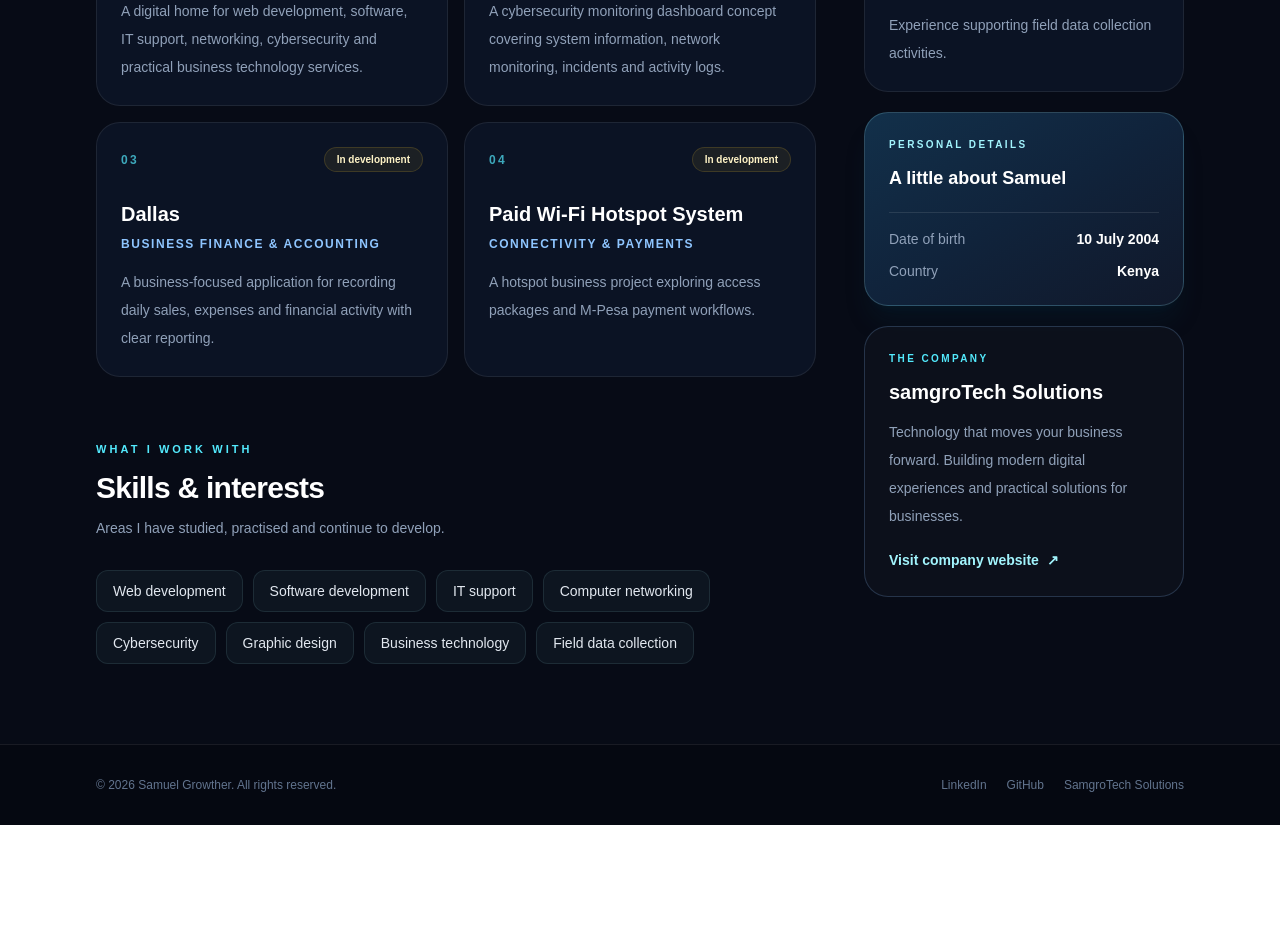
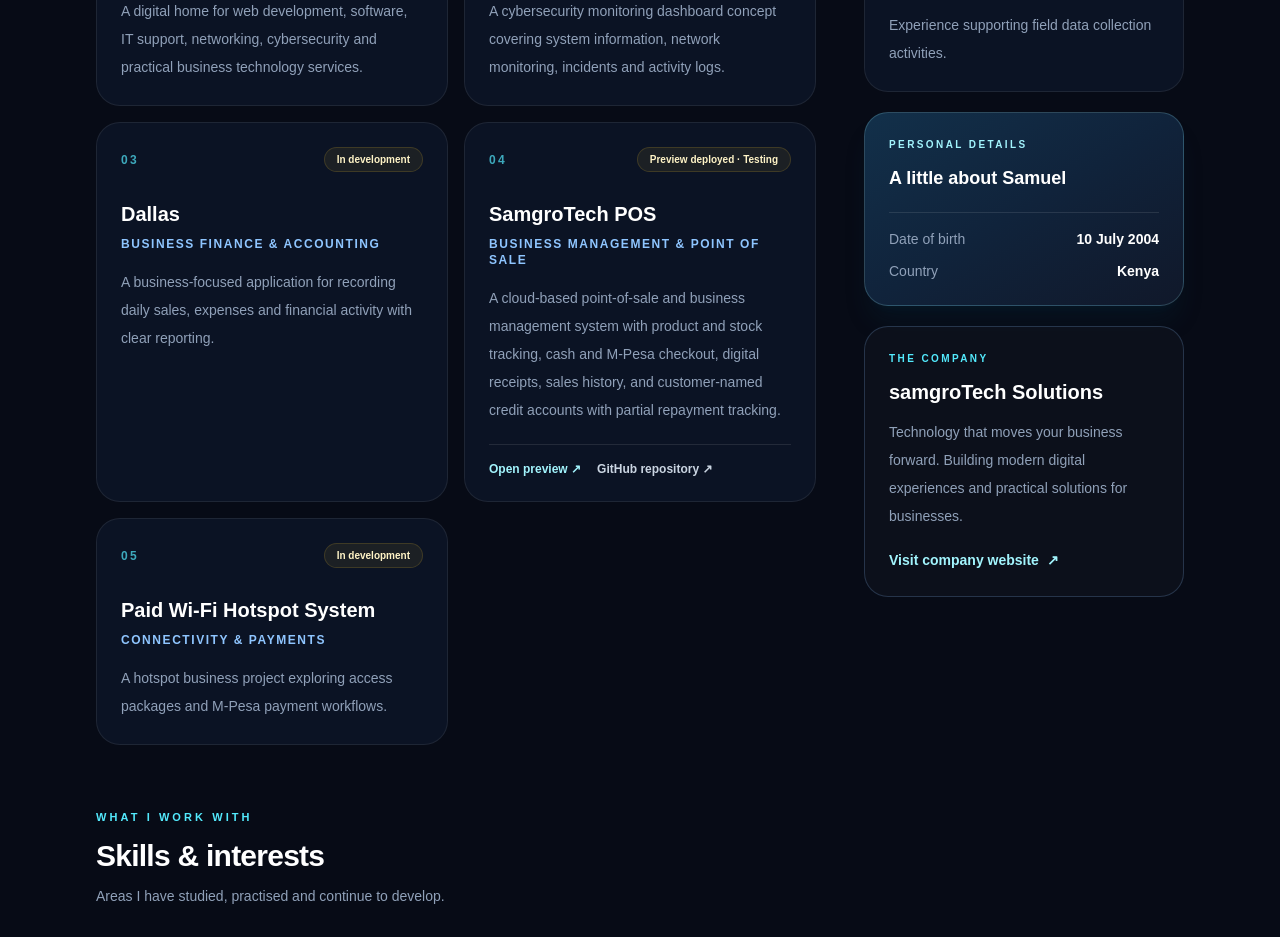
Before and after one commit to Coolrulersamgro/samgrotech-website, a Next.js app: page /samuel-growther in a window 1280 px wide. Shown: the part 1560-2497 px from the top of the page. Before the commit the page ends 2385 px from the top, so only its background shows below. Built offline with nearby package versions, Linux system fonts and the light colour scheme.

Commit message:
Add SamgroTech POS to Samuel Growther profile projects

```diff
--- a/src/app/samuel-growther/page.tsx
+++ b/src/app/samuel-growther/page.tsx
@@ -107,6 +107,17 @@ const projects = [
   },
   {
     number: "04",
+    name: "SamgroTech POS",
+    type: "Business management & point of sale",
+    description:
+      "A cloud-based point-of-sale and business management system with product and stock tracking, cash and M-Pesa checkout, digital receipts, sales history, and customer-named credit accounts with partial repayment tracking.",
+    status: "Preview deployed · Testing",
+    live: false,
+    url: "https://samgrotech-pos-git-feature-supabase-b48cf3-growthersamuel-7753.vercel.app",
+    github: "https://github.com/Coolrulersamgro/samgrotech-pos",
+  },
+  {
+    number: "05",
     name: "Paid Wi-Fi Hotspot System",
     type: "Connectivity & payments",
     description:
@@ -274,6 +285,12 @@ export default function SamuelGrowtherPage() {
                   <h3 className="mt-7 text-xl font-extrabold text-white transition group-hover:text-cyan-100">{project.name}</h3>
                   <p className="mt-2 text-xs font-bold uppercase tracking-[0.13em] text-blue-300">{project.type}</p>
                   <p className="mt-4 text-sm leading-7 text-slate-400">{project.description}</p>
+                  {"url" in project && project.url ? (
+                    <div className="mt-5 flex flex-wrap gap-4 border-t border-white/10 pt-4 text-xs font-bold">
+                      <a href={project.url} target="_blank" rel="noopener noreferrer" className="text-cyan-200 hover:text-white">Open preview ↗</a>
+                      {"github" in project && project.github ? <a href={project.github} target="_blank" rel="noopener noreferrer" className="text-slate-300 hover:text-white">GitHub repository ↗</a> : null}
+                    </div>
+                  ) : null}
                 </article>
               ))}
             </div>
```
